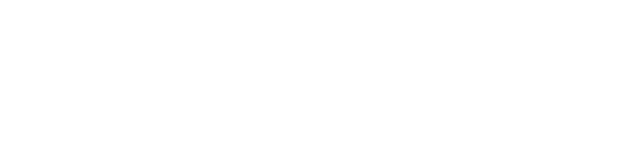
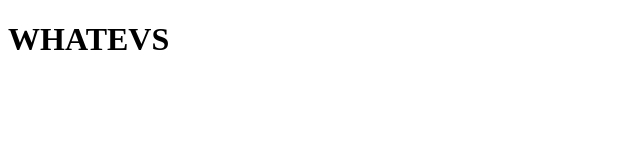
Before and after one commit to sebastian4260/microverse, a plain HTML site: page index.html in a window 1280 px wide. Shown: the whole page, without its empty margins (0-640 px from the left). Drawn offline with Linux system fonts and the light colour scheme.

Commit message:
added h1

```diff
--- a/index.html
+++ b/index.html
@@ -7,5 +7,9 @@
 </head>
 <body>
 
+    <h1>WHATEVS</h1>
+
+
+
 </body>
 </html>
```
